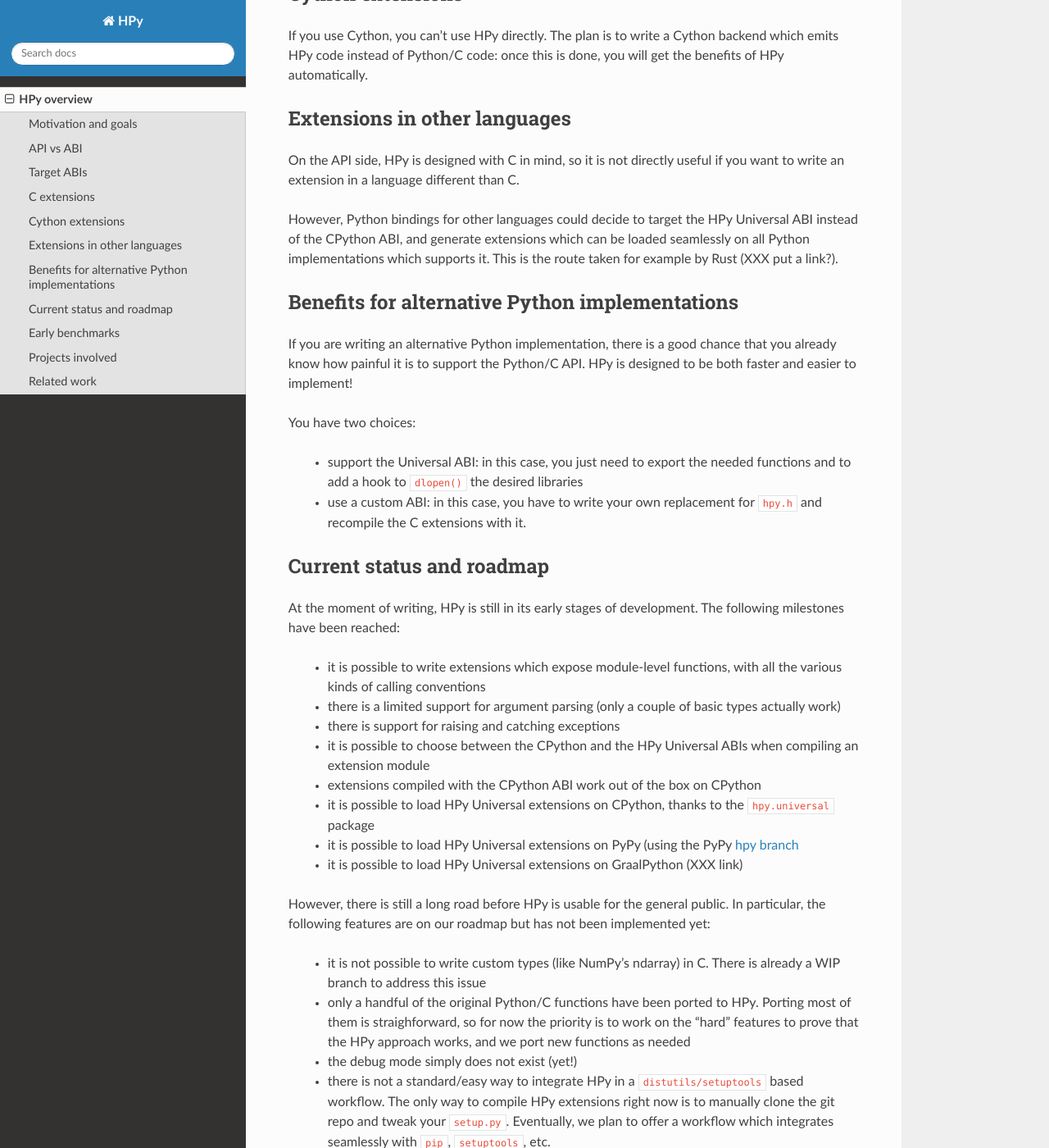
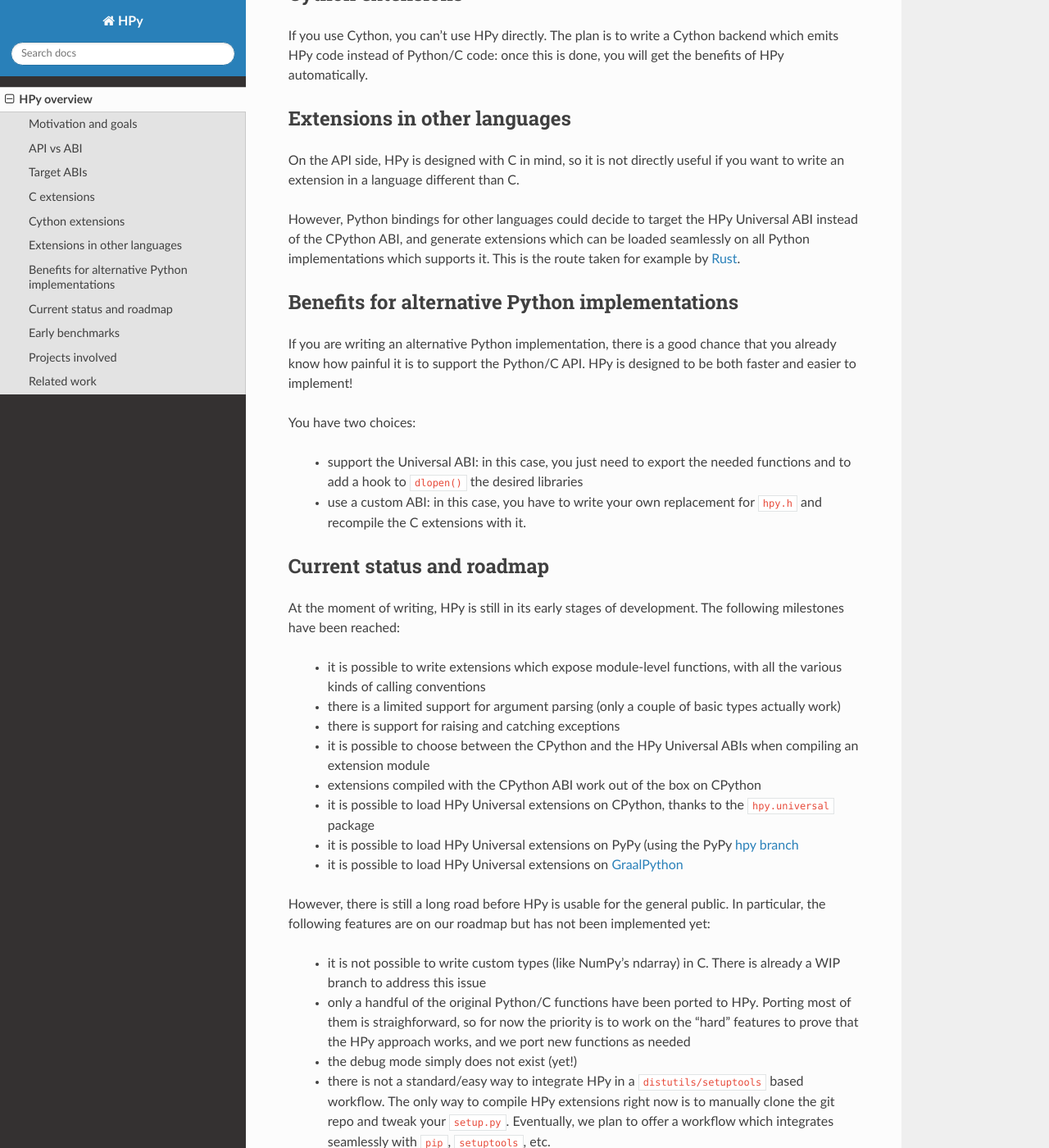
Before and after one commit to hpyproject/hpy, a Sphinx documentation site: the page built from docs/overview.rst, in a window 1280 px wide and 1400 px high, scrolled down 3694 px. Shown: the whole window at 82% size. Built offline with Sphinx 7.4.7 and the Read the Docs theme 2.0.0, drawn with Linux system fonts in a browser that asks for light colours; some of the changed text lies outside the part shown.

Commit message:
fix xxx and put links

```diff
--- a/docs/overview.rst
+++ b/docs/overview.rst
@@ -213,7 +213,7 @@
 However, Python bindings for other languages could decide to target the HPy
 Universal ABI instead of the CPython ABI, and generate extensions which can be
 loaded seamlessly on all Python implementations which supports it.  This is
-the route taken for example by Rust (XXX put a link?).
+the route taken for example by `Rust <https://github.com/pyhandle/rust-hpy>`_.
 
 
 Benefits for alternative Python implementations
@@ -257,7 +257,8 @@
   - it is possible to load HPy Universal extensions on
     PyPy (using the PyPy `hpy branch <https://foss.heptapod.net/pypy/pypy/tree/branch/hpy>`_
 
-  - it is possible to load HPy Universal extensions on GraalPython (XXX link)
+  - it is possible to load HPy Universal extensions on `GraalPython
+    <https://github.com/graalvm/graalpython>`_
 
 
 However, there is still a long road before HPy is usable for the general
```
Also changed, not shown: other parts of docs/overview.rst (+1 -1 lines).
